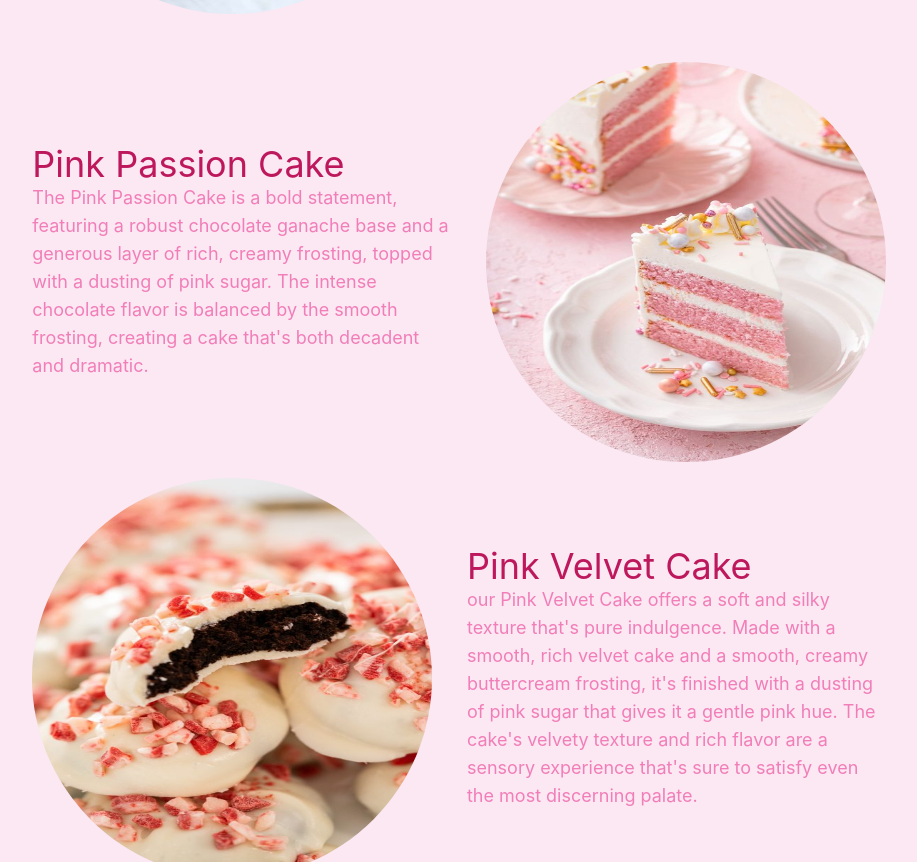
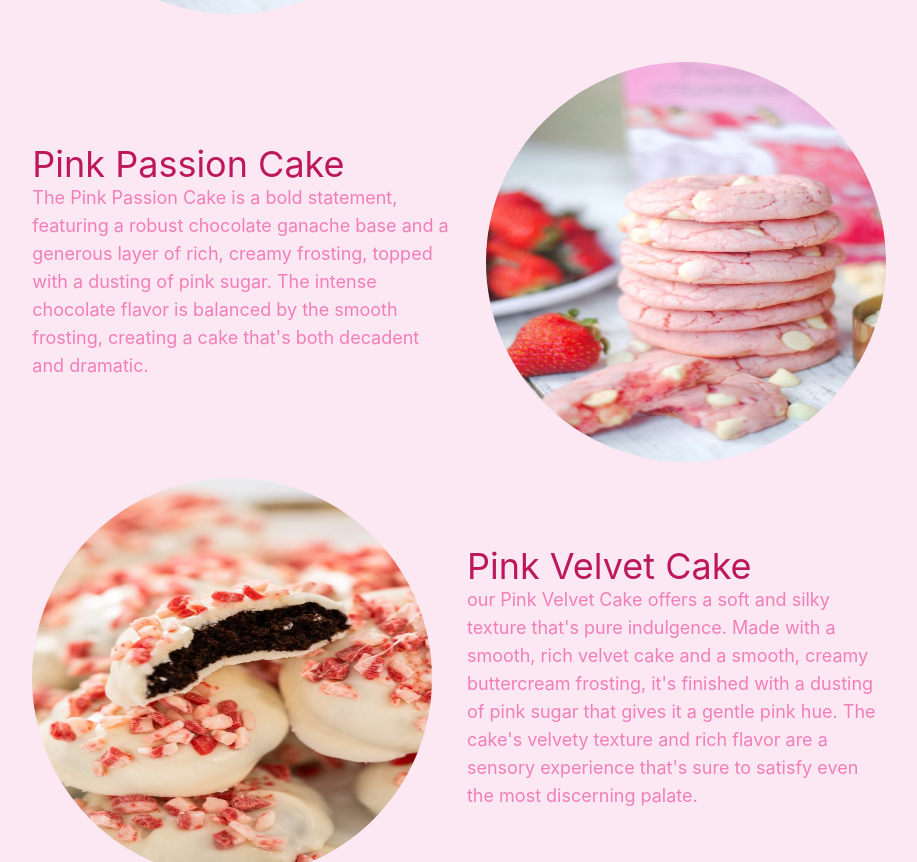
Before and after one commit to Zhiaya/miniProjectWeb, a website: page html/Detail.html in a window 1280 px wide. Shown: the part 1030-1892 px from the top of the page, without its empty margins (181-1098 px from the left). Drawn offline with nearby package versions, Linux system fonts and the light colour scheme.

Commit message:
8th commit

```diff
--- a/html/Detail.html
+++ b/html/Detail.html
@@ -215,7 +215,7 @@
           </div>
         </div>
         <div class="detailImg flex justify-end">
-          <img class="w-1/2" src="../image/pinkCake6.jpg" alt="cake" />
+          <img class="w-1/2" src="../image/pinkCake7.jpg" alt="cake" />
         </div>
 
         <div class="detailImg">
```
Also changed, not shown: html/Contact.html (+1 -1 lines).
